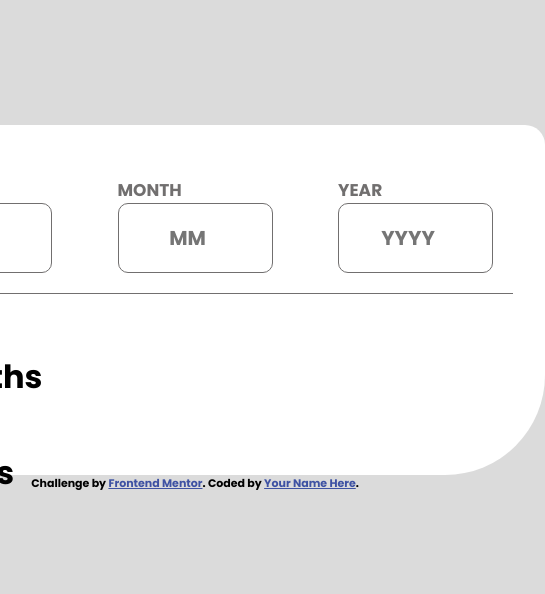
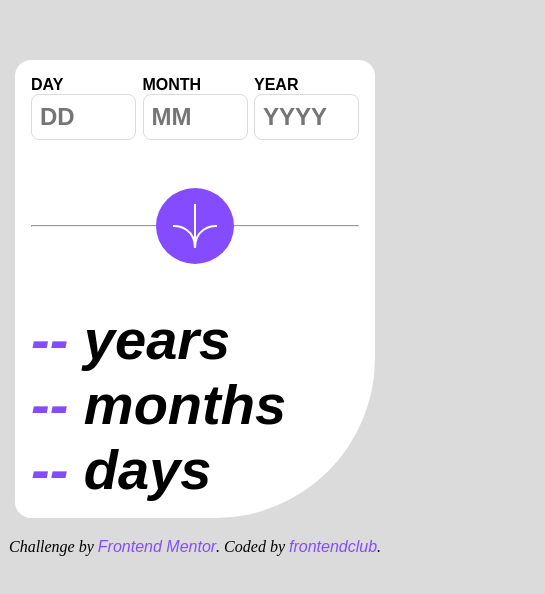
Before and after one commit to Edmiro-Cacoma/age-calculator-app-main, a plain HTML site: page index.html in a window 390 px wide. Shown: the part 114-708 px from the top of the page, 545 px wide, since content can reach past the window. Drawn offline with Linux system fonts and the light colour scheme.

Commit message:
project-finished

```diff
--- /dev/null
+++ b/app/js/script.js
@@ -0,0 +1,71 @@
+
+const day_Input = document.querySelector('#day');
+const month_Input = document.querySelector('#month');
+const year_Input = document.querySelector('#year');
+
+const day_Output = document.querySelector('#dd');
+const month_Output = document.querySelector('#mm');
+const year_Output = document.querySelector('#yy');
+
+const form = document.querySelector('form');
+
+form.addEventListener('submit', handleSubmit);
+
+const date = new Date();
+let day = date.getDate();
+let month =1 + date.getMonth();
+let year = date.getFullYear();
+
+const months = [31, 28, 31, 30, 31, 30, 31, 31, 30, 31, 30, 31];
+
+function validate() {
+    const inputs = document.querySelectorAll('input');
+    let validator = true;
+    inputs.forEach((i) => {
+        const parent = i.parentElement;
+        if (!i.value) {
+            i.style.borderColor = "red";
+            parent.querySelector('small').innerHTML = "This field is required";
+            validator = false;
+        } else if (month_Input.value > 12) {
+            month_Input.style.borderColor = "red";
+            month_Input.parentElement.querySelector('small').innerHTML = "must be a valid month.";
+            validator = false;
+        } else if (day_Input.value > 31) {
+            day_Input.style.borderColor = "red";
+            day_Input.parentElement.querySelector('small').innerHTML = "must be a valid day.";
+            validator = false;
+        } else {
+            i.style.borderColor = "black";
+            parent.querySelector('small').innerHTML = " ";
+            validator = true;
+        }
+    })
+    return validator;
+}
+
+function handleSubmit(e) {
+    e.preventDefault();
+    if (validate()) {
+        if (day_Input.value > day) {
+            day = day + months[month - 1];
+            month = month - 1;
+        }
+
+        if (month_Input.value > month) {
+            month = month + 12;
+            year = year - 1;
+        }
+
+        const d = day - day_Input.value;
+        const m = month - month_Input.value;
+        const y = year - year_Input.value;
+
+        day_Output.innerHTML = d;
+        month_Output.innerHTML = m;
+        year_Output.innerHTML = y;
+    }
+
+
+
+}
--- /dev/null
+++ b/app/scss/fonts.scss
@@ -0,0 +1,34 @@
+@font-face {
+    font-family: "Poppins";
+    src: url("fonts/Poppins.Bold.ttf") format ("truetype");
+    font-weight: 400;
+    font-style: italic;
+}
+
+@font-face {
+    font-family: "Poppins";
+    src: url("fonts/Poppins.BoldItalic.ttf") format ("truetype");
+    font-weight: 400;
+    font-style: italic;
+}
+
+@font-face {
+    font-family: "Poppins";
+    src: url("fonts/Poppins.ExtraBold.ttf") format ("truetype");
+    font-weight: 800;
+    font-style: italic;
+}
+
+@font-face {
+    font-family: "Poppins";
+    src: url("fonts/Poppins.Italic.ttf") format ("truetype");
+    font-weight: 400;
+    font-style: italic;
+}
+
+@font-face {
+    font-family: "Poppins";
+    src: url("fonts/Poppins.Regular.ttf") format ("truetype");
+    font-weight: 700;
+    font-style: normal;
+}
--- /dev/null
+++ b/app/scss/style.scss
@@ -0,0 +1,163 @@
+:root {
+    --purple: hsl(259, 100%, 65%);
+    --lightRed: hsl(0, 100%, 67%);
+    --white: hsl(0, 0%, 100%);
+    --Offwhite: hsl(0, 0%, 94%);
+    --lightgrey: hsl(0, 0%, 86%);
+    --Smokeygrey: hsl(0, 1%, 44%);
+    --Offblack: hsl(0, 0%, 8%);
+    --fontSize: 32px;
+}
+
+
+* {
+    box-sizing: border-box;
+    font-family: "Poppins", sans-serif;
+    padding: 0;
+    margin: 0;
+}
+
+hmtl {
+    box-sizing: initital;
+    font-size: 100%;
+}
+
+body {
+    display: flex;
+    align-items: center;
+    justify-content: center;
+    flex-direction: column;
+    min-height: 100vh;
+    background-color: var(--lightgrey);
+    font-family: Poppins;
+}
+
+.card {
+    width: 600px;
+    background-color: var(--white);
+    border-radius: 1rem 1rem 10rem 1rem;
+}
+
+.container {
+    display: flex;
+    flex-direction: column;
+    padding: 2rem;
+
+}
+
+form {
+    display: flex;
+    flex-direction: column;
+}
+
+.form_container {
+    display: flex;
+    gap: 2rem;
+}
+
+.block {
+    display: flex;
+    flex-direction: column;
+}
+label {
+    text-transform: uppercase;
+    font-weight: 600;
+}
+
+input {
+    display: flex;
+    align-items: center;
+    width: 105px;
+    padding: .5rem;
+    border-radius: .5rem;
+    border: 1px solid var(--lightgrey);
+    font-size: 1.5rem;
+}
+
+input::placeholder {
+    font-size: 1.5rem;
+    font-weight: 800;
+}
+
+.submit_block {
+    display: flex;
+    align-items: center;
+}
+
+.submit_block hr {
+    width: 100%;
+}
+
+.submit_block .submit_btn {
+    display: flex;
+    align-items: center;
+    justify-content: center;
+    border-radius: 50%;
+    padding: 1rem;
+    background-color: var(--purple);
+    border: none;
+    cursor: pointer;
+}
+
+.output h1 {
+    font-size: 5rem;
+    font-weight: 800;
+    font-style: italic;
+    height: fit-content;
+}
+
+.output span {
+    color: var(--purple);
+}
+
+small {
+    color: var(--lightRed);
+}
+
+@media screen and (max-width:600px) {
+    .card {
+        width: 360px;
+    }
+
+    .container {
+        padding: 1rem;
+    }
+
+    .form_container {
+        margin-bottom: 5rem;
+        gap: 0;
+        justify-content:space-between;
+    }
+
+    .submit_block{position:relative;}
+    .submit_btn{position:absolute;
+    top:50%;
+    left:50%;
+    transform:translate(-50%,-50%);
+
+}
+
+.output{margin-top:5rem;}
+.output h1{font-size:3.5rem;}
+}
+
+.output  span{
+    color:var(--purple);
+}
+
+small{color:var(--lightRed);
+margin-top:5px;}
+
+
+
+.attribution {
+    margin-top: 20px;
+    font-family: Poppins;
+    font-style: italic;
+    text-align: center;
+}
+
+.attribution a {
+    color: var(--purple);
+    text-decoration: none;
+}
--- a/app/style.scss
+++ /dev/null
@@ -1,93 +0,0 @@
-:root {
-    --purple: hsl(259, 100%, 65%);
-    --lightRed: hsl(0, 100%, 67%);
-    --white: hsl(0, 0%, 100%);
-    --Offwhite: hsl(0, 0%, 94%);
-    --lightgrey: hsl(0, 0%, 86%);
-    --Smokeygrey: hsl(0, 1%, 44%);
-    --Offblack: hsl(0, 0%, 8%);
-    --fontSize: 32px;
-}
-
-@font-face {
-    font-family: Poppins;
-    src: url("fonts/Poppins.Bold.ttf") format ("truetype");
-    src: url("fonts/Poppins.BoldItalic.ttf") format ("truetype");
-    src: url("fonts/Poppins.ExtraBold.ttf") format ("truetype");
-    src: url("fonts/Poppins.ExtraBoldItalic.ttf") format ("truetype");
-    src: url("fonts/Poppins.Italic.ttf") format ("truetype");
-    src: url("fonts/Poppins.Regular.ttf") format ("truetype");
-}
-
-* {
-    box-sizing: border-box;
-    padding: 0;
-    margin: 0;
-}
-
-hmtl {
-    box-sizing: initital;
-    font-size: 100%;
-}
-
-body {
-    display: flex;
-    align-items: center;
-    justify-content: center;
-    flex-direction: column;
-    min-height: 100vh;
-    background-color: var(--lightgrey);
-    font-family: Poppins, sans serif;
-    font-size: var(--fontSize);
-}
-
-.container {
-    width: 700px;
-    height: 350px;
-    background-color: var(--white);
-    padding: 2rem;
-    border-radius: 20px;
-    border-bottom-right-radius: 100px;
-
-    form {
-        .form-input {
-            display: flex;
-            justify-content: space-between;
-            padding: 20px;
-            border-bottom: 1px solid var(--Smokeygrey);
-
-            .input-item {
-
-                text-transform: uppercase;
-                label {
-                    display:block;
-                    color: var(--Smokeygrey);
-                   font-size:17px;
-                    font-family: "Poppins",sans serif;
-                    font-weight: 700;
-                    font-style: Poppins-ExtraBoldItalic;
-                }
-
-                input {
-                    width: 155px;
-                    height: 70px;
-                    text-align: center;
-                    border-radius: 10px;
-                    font-family: "Poppins", sans serif;
-                    font-size: 20px;
-                    font-weight: 700;
-                    font-style: Bold Italic;
-                    border: 1px solid var(--Smokeygrey);
-                }
-            }
-        }
-    }
-}
-
-.attribution {
-    font-size: 11px;
-    text-align: center;
-}
-.attribution a {
-    color: hsl(228, 45%, 44%);
-}
--- a/index.html
+++ b/index.html
@@ -8,10 +8,7 @@
 
   <link rel="icon" type="image/png" sizes="32x32" href="./assets/images/favicon-32x32.png">
 
-  <link href="https://fonts.googleapis.com/css2?family=Poppins:ital,wght@0,700;1,400;1,800&display=swap"
-    rel="stylesheet">
-
-  <link rel="stylesheet" href="app/style.css">
+  <link rel="stylesheet" href="app/scss/style.css">
 
   <title>Frontend Mentor | Age calculator app</title>
 
@@ -21,55 +18,52 @@
 <body>
 
   <main>
+    <div class="card">
       <div class="container">
-      <form action="">
-        <div class="form-input">
-          <div class="input-item">
-            <label for="">Day</label>
-            <input type="number" id="day" name="day" value="" placeholder=" DD">
-            <small class="error-day"></small>
+        <form>
+          <div class="form_container">
+            <div class="block">
+              <label for="day">Day</label>
+              <input type="number" id="day" placeholder="DD">
+              <small></small>
             </div>
-          <div class="input-item">
+
+            <div class="block">
               <label for="month">Month</label>
-            <input type="number" id="month" name="month" value="" placeholder="MM">
-            <small class="error-month"></small>
+              <input type="number" id="month" placeholder="MM">
+              <small></small>
             </div>
-          <div class="input-item">
+
+            <div class="block">
               <label for="year">Year</label>
-            <input type="number" id="year" name="year" value="" placeholder="YYYY">
-            <small class="error-year"></small>
+              <input type="number" id="year" placeholder="YYYY">
+              <small></small>
             </div>
           </div>
-        <button>
+
+          <div class="submit_block">
+            <hr>
+            <button type="submit" class="submit_btn">
               <img src="images/icon-arrow.svg" alt="icon arrow">
             </button>
-        <div class="form-output">
-
-          <p> <span>--</span>months</p>
-
-          <p> <span>--</span>days</p>
-
-          <p> <span>--</span> years</p>
-
           </div>
         </form>
 
-
-
-
-
-
-
-
-
-
+        <div class="output">
+          <h1><span id="yy">--</span> years</h1>
+          <h1><span id="mm">--</span> months</h1>
+          <h1><span id="dd">--</span> days</h1>
+        </div>
+      </div>
     </div>
   </main>
 
   <footer class="attribution">
     Challenge by <a href="https://www.frontendmentor.io?ref=challenge" target="_blank">Frontend Mentor</a>.
-    Coded by <a href="#">Your Name Here</a>.
+    Coded by <a href="#">frontendclub</a>.
   </footer>
+
+  <script src="app/js/script.js"></script>
 </body>
 
 </html>
```
Also changed, not shown: app/script.js (deleted), app/scss/fonts.css (added), app/scss/style.css (added), app/style.css (deleted), 3 other files. Lines whose indentation alone changed are shown as unchanged.
